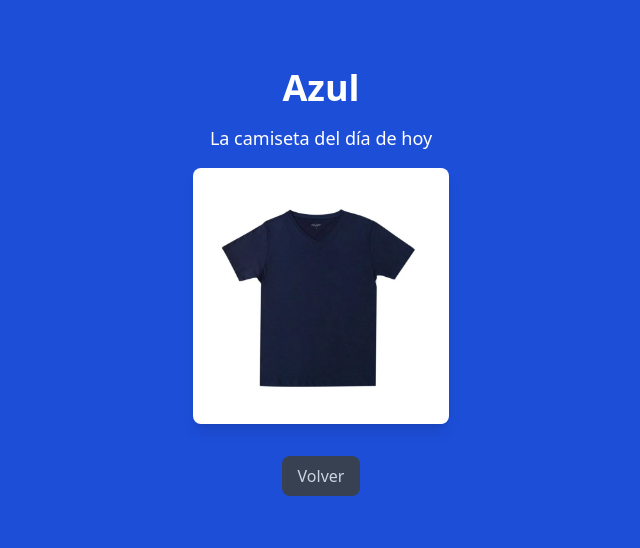
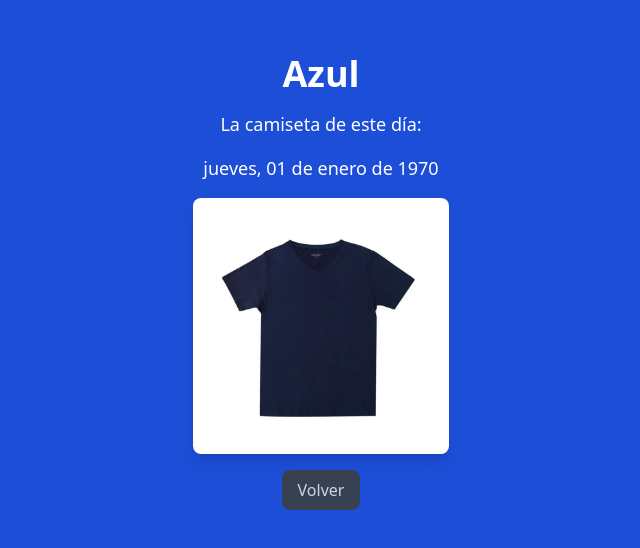
Before and after one commit to Mateor13/Camisetas, a React (Vite) app: page /azul in a window 1280 px wide. Shown: the part 118-666 px from the top of the page, without its empty margins (319-959 px from the left). Built offline with nearby package versions, Linux system fonts and the light colour scheme.

Commit message:
Formatear la fecha en los componentes Azul, Gris y Roja para mejorar la presentación

```diff
--- a/src/pages/Azul.jsx
+++ b/src/pages/Azul.jsx
@@ -4,7 +4,12 @@ import azul from "../../public/images/azul.webp";
 const Azul = () => {
     const navigate = useNavigate();
     const fecha = localStorage.getItem("fecha");
-
+    const fechaFormateada = new Date(fecha).toLocaleDateString("es-ES", {
+        weekday: "long",
+        day: "2-digit",
+        month: "long",
+        year: "numeric",
+    });
     const handleClick = () => {
         navigate("/");
     };
@@ -12,9 +17,9 @@ const Azul = () => {
     return (
         <div className="w-full min-h-screen bg-blue-700 flex flex-col justify-center items-center">
             <h1 className="text-white text-4xl font-bold mb-4">Azul</h1>
-            <p className="text-white text-lg mb-4"> La camiseta del día de hoy </p>
+            <p className="text-white text-lg mb-4"> La camiseta de este día:</p>
+            <p className="text-white text-lg mb-4">{fechaFormateada}</p>
             <img src={azul} alt="Camiseta Roja" className="mb-4 rounded-lg shadow-lg w-64 h-auto" />
-            <p className="text-white text-lg mb-4">{fecha}</p>
             <button
                 onClick={() => {
                     localStorage.removeItem("fecha");
--- a/src/pages/Gris.jsx
+++ b/src/pages/Gris.jsx
@@ -4,6 +4,12 @@ import gris from "../../public/images/gris.webp";
 const Gris = () => {
     const navigate = useNavigate();
     const fecha = localStorage.getItem("fecha");
+    const fechaFormateada = new Date(fecha).toLocaleDateString("es-ES", {
+        weekday: "long",
+        day: "2-digit",
+        month: "long",
+        year: "numeric",
+    });
 
     const handleClick = () => {
         navigate("/");
@@ -12,9 +18,9 @@ const Gris = () => {
     return (
         <div className="w-full min-h-screen bg-gray-600 flex flex-col justify-center items-center">
             <h1 className="text-white text-4xl font-bold mb-4">Gris</h1>
-            <p className="text-white text-lg mb-4"> La camiseta del día de hoy </p>
+            <p className="text-white text-lg mb-4"> La camiseta de este día:</p>
+            <p className="text-white text-lg mb-4">{fechaFormateada}</p>
             <img src={gris} alt="Camiseta Roja" className="mb-4 rounded-lg shadow-lg w-64 h-auto" />
-            <p className="text-white text-lg mb-4">{fecha}</p>
             <button
                 onClick={() => {
                     localStorage.removeItem("fecha");
--- a/src/pages/Roja.jsx
+++ b/src/pages/Roja.jsx
@@ -4,6 +4,12 @@ import roja from "../../public/images/roja.jpg";
 const Roja = () => {
     const navigate = useNavigate();
     const fecha = localStorage.getItem("fecha");
+    const fechaFormateada = new Date(fecha).toLocaleDateString("es-ES", {
+        weekday: "long",
+        day: "2-digit",
+        month: "long",
+        year: "numeric",
+    });
 
     const handleClick = () => {
         navigate("/");
@@ -12,9 +18,9 @@ const Roja = () => {
     return (
         <div className="w-full min-h-screen bg-red-700 flex flex-col justify-center items-center">
             <h1 className="text-white text-4xl font-bold mb-4">Roja</h1>
-            <p className="text-white text-lg mb-4"> La camiseta del día de hoy </p>
+            <p className="text-white text-lg mb-4"> La camiseta de este día:</p>
+            <p className="text-white text-lg mb-4">{fechaFormateada}</p>
             <img src={roja} alt="Camiseta Roja" className="mb-4 rounded-lg shadow-lg w-64 h-auto" />
-            <p className="text-white text-lg mb-4">{fecha}</p>
             <button
                 onClick={() => {
                     localStorage.removeItem("fecha");
```
